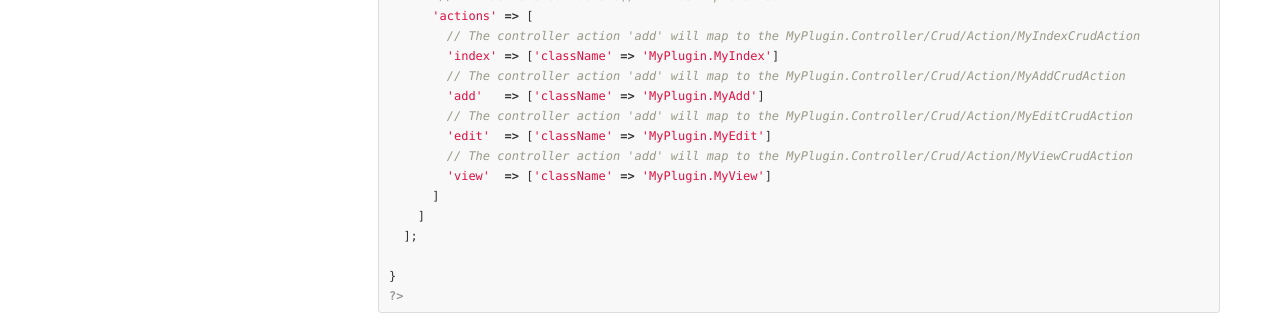
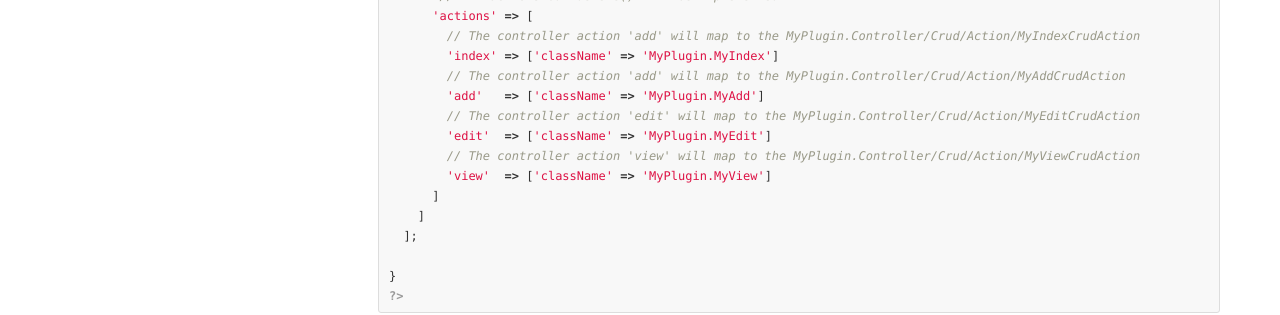
Before and after one commit to FriendsOfCake/crud, a Jekyll site: the page built from docs/configuration.md, in a window 1280 px wide and 900 px high, scrolled down 8239 px. Shown: the part 151-466 px from the top of the window. Built offline with Jekyll 4.4.1, drawn with Linux system fonts in a browser that asks for light colours; nearby versions of some CDN libraries; comment, search, counter and statistics services are not loaded; some of the changed text lies outside the part shown.

Commit message:
Fixing a few minor errors

```diff
--- a/docs/configuration.md
+++ b/docs/configuration.md
@@ -437,9 +437,9 @@ class AppController extends Controller {
         'index' => ['className' => 'MyPlugin.MyIndex']
         // The controller action 'add' will map to the MyPlugin.Controller/Crud/Action/MyAddCrudAction
         'add'   => ['className' => 'MyPlugin.MyAdd']
-        // The controller action 'add' will map to the MyPlugin.Controller/Crud/Action/MyEditCrudAction
+        // The controller action 'edit' will map to the MyPlugin.Controller/Crud/Action/MyEditCrudAction
         'edit'  => ['className' => 'MyPlugin.MyEdit']
-        // The controller action 'add' will map to the MyPlugin.Controller/Crud/Action/MyViewCrudAction
+        // The controller action 'view' will map to the MyPlugin.Controller/Crud/Action/MyViewCrudAction
         'view'  => ['className' => 'MyPlugin.MyView']
       ]
     ]
```
Also changed, not shown: other parts of docs/configuration.md (+2 -2 lines).
